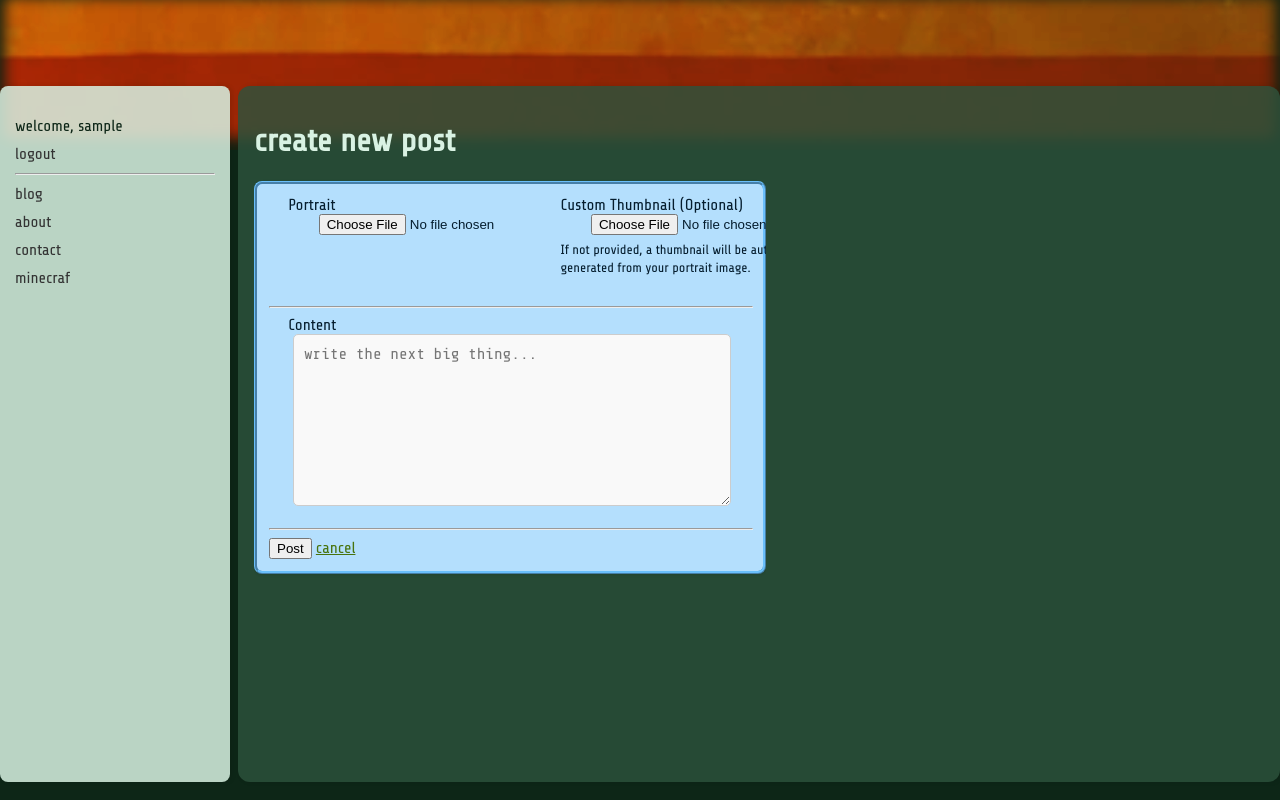
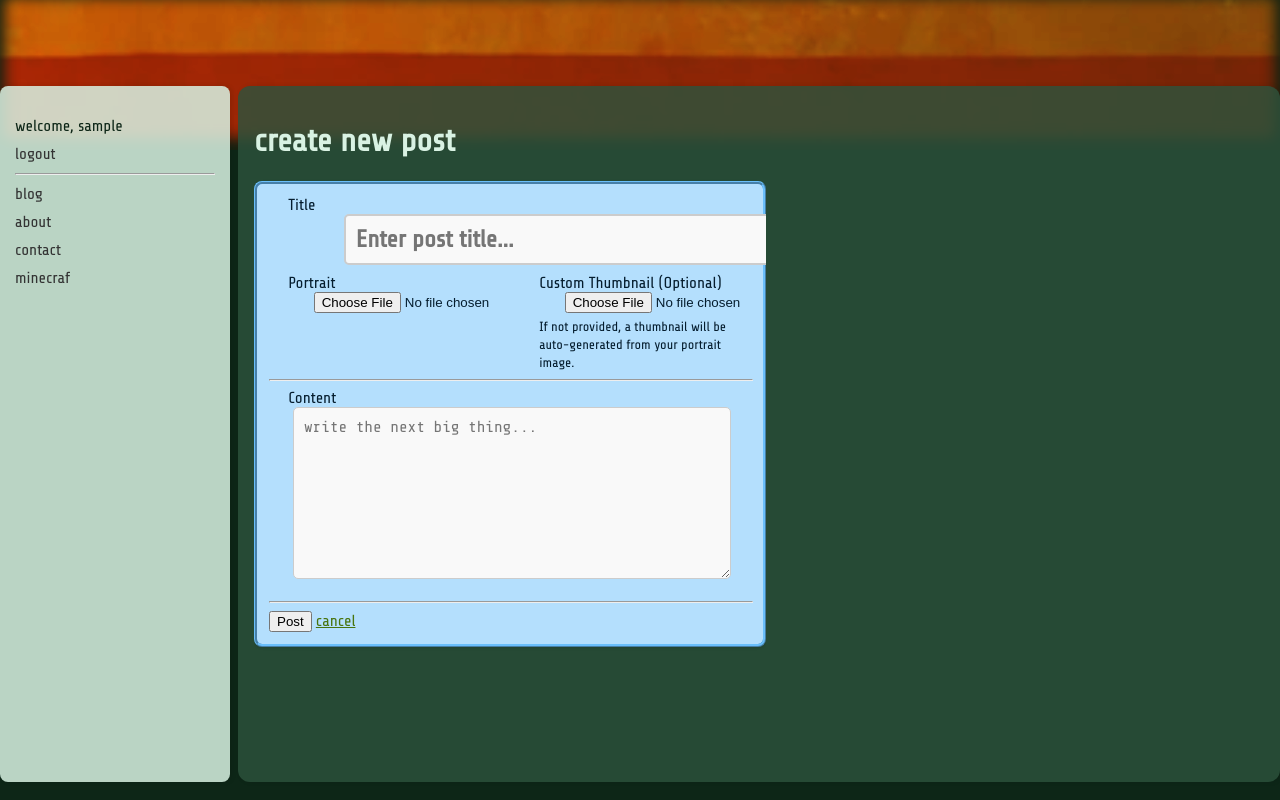
Before and after one commit to turingcompletejeff/flask-site, a Flask app: page /post/new in a window 1280 px wide. Run offline with Flask 3, Linux system fonts and the light colour scheme; the visitor is signed in with stand-in values (Sample User, id 1); some libraries are stand-ins or nearby versions; some web fonts are replaced.

Commit message:
TC-16 #time 30m #comment Cleaned up new post form styling - moved title first, portrait/thumbnail side-by-side, removed H2 wrapper, styled title input like H2, fixed horizontal scroll

```diff
--- a/app/static/css/styles.css
+++ b/app/static/css/styles.css
@@ -482,3 +482,41 @@ textarea.form__field {
   margin-bottom: 8px;
   margin-right: 8px;
 }
+
+/* Style title input to look like H2 */
+#blog-title-input {
+  font-size: 1.5em;
+  font-weight: bold;
+  color: rgba(124, 126, 128);
+  border: 2px solid #ccc;
+  border-radius: 5px;
+  padding: 10px;
+  width: 90%;
+  background-color: #f9f9f9;
+  font-family: "Share Tech", sans-serif;
+}
+
+#blog-title-input:focus {
+  outline: none;
+  border-color: hsl(205, 95%, 70%);
+  box-shadow: 0 0 5px rgba(33, 150, 243, 0.3);
+}
+
+/* Layout for new post form header - vertical layout */
+#new-post-header {
+  display: flex;
+  flex-direction: column;
+}
+
+/* Layout for image fields row */
+.image-fields-row {
+  display: flex;
+  flex-direction: row;
+  gap: 20px;
+  flex-wrap: wrap;
+}
+
+.image-fields-row .form__group {
+  flex: 1;
+  min-width: 200px;
+}
--- a/app/templates/new_post.html
+++ b/app/templates/new_post.html
@@ -11,7 +11,16 @@
     <form action="{{ url_for('blogpost_bp.new_post') }}" method="post" enctype="multipart/form-data">
       {{ form.hidden_tag() }}
 
-      <div class="blog-post-header">
+      <div id="new-post-header">
+        <div class="form__group">
+          {{ form.title.label(class_="form__label") }}
+          {{ form.title(class_="form__field", id="blog-title-input", placeholder="Enter post title...") }}
+          {%- for error in form.title.errors %}
+            <span class="form__error">{{ error }}</span>
+          {% endfor %}
+        </div>
+
+        <div class="image-fields-row">
           <div class="form__group">
             {{ form.portrait.label(class_="form__label") }}
             {{ form.portrait(class_="form__field", id="blog-img-input") }}
@@ -28,16 +37,7 @@
               <span class="form__error">{{ error }}</span>
             {% endfor %}
           </div>
-
-        <h2>
-          <div class="form__group">
-            {{ form.title.label(class_="form__label") }}
-            {{ form.title(class_="form__field", id="blog-title-input", placeholder="Enter post title...") }}
-            {%- for error in form.title.errors %}
-              <span class="form__error">{{ error }}</span>
-            {% endfor %}
         </div>
-        </h2>
       </div>
 
       <hr />
```
Lines whose indentation alone changed are shown as unchanged.
